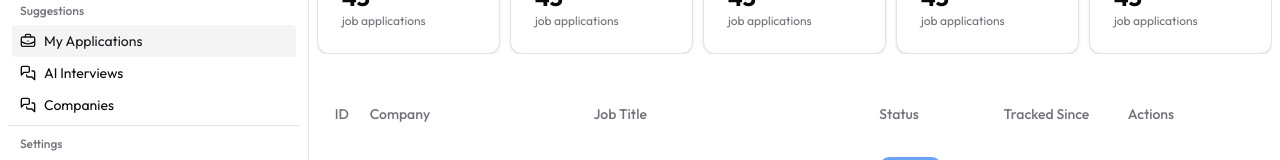
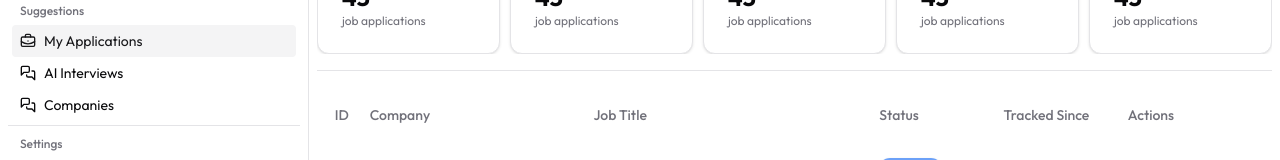
Before and after one commit to masadamsahid/nextjs-jobtracker-app, a Next.js app: page /dashboard in a window 1280 px wide. Shown: the part 136-296 px from the top of the page. Built offline with nearby package versions, Linux system fonts and the light colour scheme.

Commit message:
add-separator

```diff
--- a/src/app/dashboard/page.tsx
+++ b/src/app/dashboard/page.tsx
@@ -8,7 +8,7 @@ import {
   TableHeader,
   TableRow,
 } from "@/components/ui/table";
-
+import { Separator } from "@/components/ui/separator";
 import StatusBadge from "@/components/StatusBadge";
 import { Button } from "@/components/ui/button";
 import { ScrollArea, ScrollBar } from "@/components/ui/scroll-area";
@@ -166,7 +166,7 @@ const page = (props: Props) => {
         </div>
         <ScrollBar orientation="horizontal" />
       </ScrollArea>
-
+      <Separator />
       <div className="mt-4">
         <ScrollArea className="w-full whitespace-nowrap pb-4">
           <Table className="border-separate border-spacing-y-[8px] border-spacing-x-[0px]">
```
